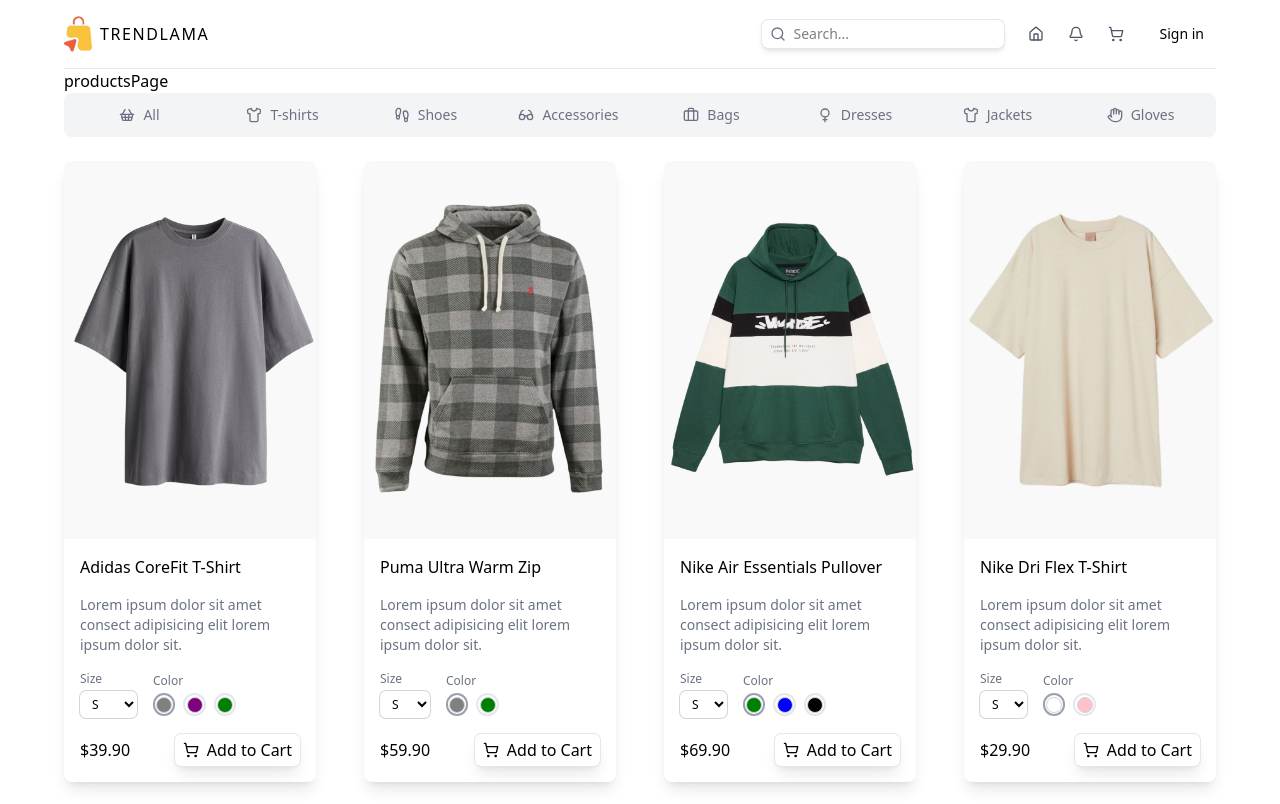
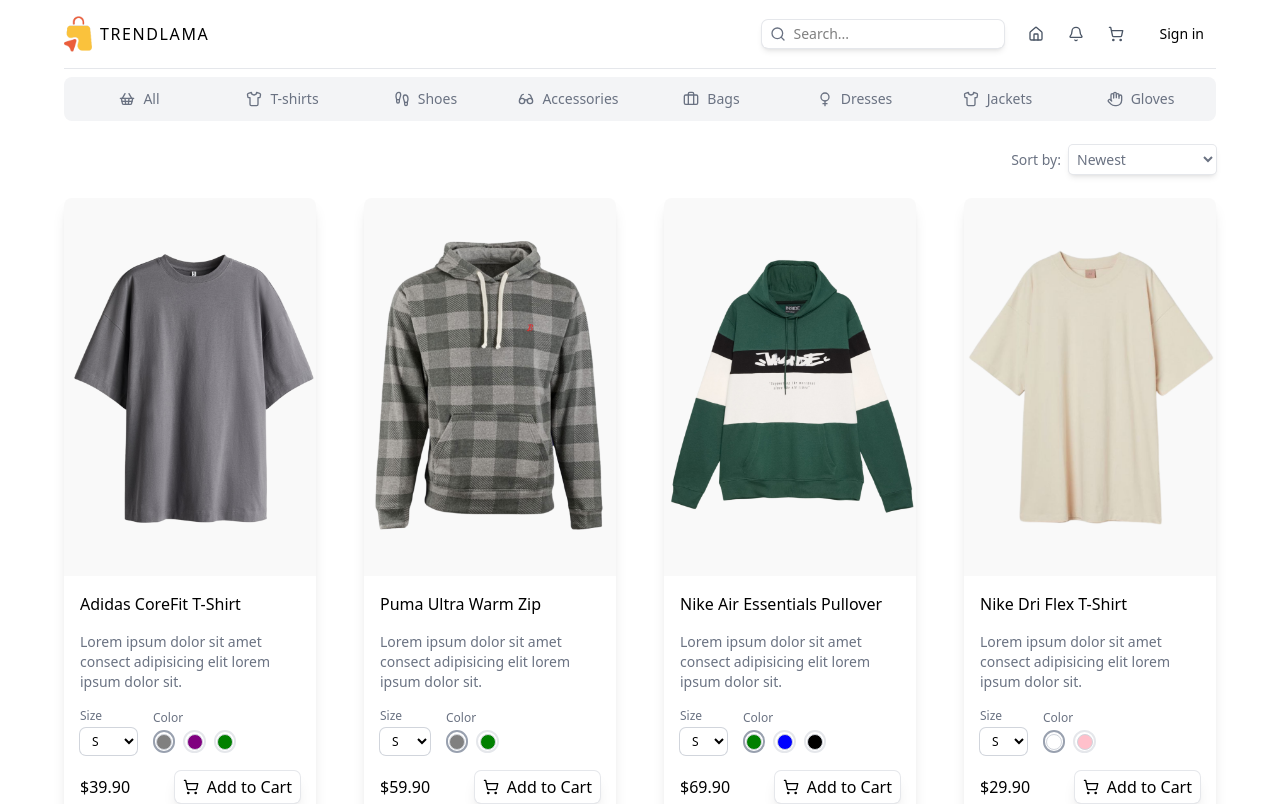
Before and after one commit to SheHab970/e-commerce_app, a Next.js app: page /products in a window 1280 px wide. Shown: the top 804 px of the page. Built offline with nearby package versions, Linux system fonts and the light colour scheme.

Commit message:
Add filter component to products list and set comdition to display it

```diff
--- a/src/app/page.tsx
+++ b/src/app/page.tsx
@@ -10,7 +10,7 @@
         <Image src="/featured.png" alt="Featured Product" fill/>
       </div>
 
-      <ProductList category={category} />
+      <ProductList category={category} params="homepage"/>
 
     </div>
   );
--- a/src/app/products/page.tsx
+++ b/src/app/products/page.tsx
@@ -6,8 +6,7 @@
     return (
         <>
             <div>
-                productsPage
-                <ProductList category={category} />
+                <ProductList category={category} params="products"/>
             </div>
         </>
     )
--- a/src/components/Categories.tsx
+++ b/src/components/Categories.tsx
@@ -69,7 +69,7 @@
 
     return(
         <div className="">
-            <div className="grid grid-cols-2 sm:grid-cols-3 md:grid-cols-4 lg:grid-cols-6 xl:grid-cols-8 gap-2 bg-gray-100 p-2 rounded-lg mg-4 text-sm">
+            <div className="grid grid-cols-2 sm:grid-cols-3 md:grid-cols-4 lg:grid-cols-6 xl:grid-cols-8 gap-2 bg-gray-100 p-2 rounded-lg mg-4 text-sm mt-2">
                 {categories.map(category => (
                     <div className={`flex items-center justify-center gap-2 cursor-pointer px-2 py-1 rounded-md
                         ${category.slug === selectCategory ? 'bg-white' : 'text-gray-500'}
--- /dev/null
+++ b/src/components/Filter.tsx
@@ -0,0 +1,36 @@
+'use client';
+
+import { usePathname, useRouter, useSearchParams } from "next/navigation";
+
+const Filter = () => {
+    const searchParamms = useSearchParams();
+    const router = useRouter();
+    const pathname = usePathname();
+
+    const handelFilter = (value : string) => {
+        const params = new URLSearchParams(searchParamms)
+        params.set("sort", value );
+        router.push(`${pathname}?${params.toString()}`, {scroll: false});
+    }
+
+    return (
+        <>
+            <div className="flex items-center justify-end gap-2 text-sm text-gray-500 my-6">
+                <span>Sort by:</span>
+                <select
+                    name="sort"
+                    id="sort"
+                    className="ring ring-gray-200 shadow-md p-1 rounded-sm"
+                    onChange={(e) => {handelFilter(e.target.value)}}
+                >
+                    <option value="newest">Newest</option>
+                    <option value="oldest">Oldest</option>
+                    <option value="asc">Price: Low to High</option>
+                    <option value="desc">Price: High to Low</option>
+                </select>
+            </div>
+        </>
+    )
+}
+
+export default Filter;
--- a/src/components/ProductList.tsx
+++ b/src/components/ProductList.tsx
@@ -2,6 +2,7 @@
 import Categories from "./Categories";
 import ProductCard from "./ProductCard";
 import Link from "next/link";
+import Filter from "./Filter";
 
 // TEMPORARY
 const products : ProductsType = [
@@ -115,10 +116,11 @@
   },
 ];
 
-const ProductList = ({category}:{category : string}) => {
+const ProductList = ({category, params}:{category : string, params: 'homepage' | 'products'}) => {
     return(
         <div className="w-full">
             <Categories />
+            {params === 'products' && <Filter />}
             <div className="grid grid-cols-1 sm:grid-cols-2 md:grid-cols-3 lg:grid-cols-4 gap-12 mt-6">
                 {products.map((product) => (
                     <ProductCard key={product.id} product={product} />
```
